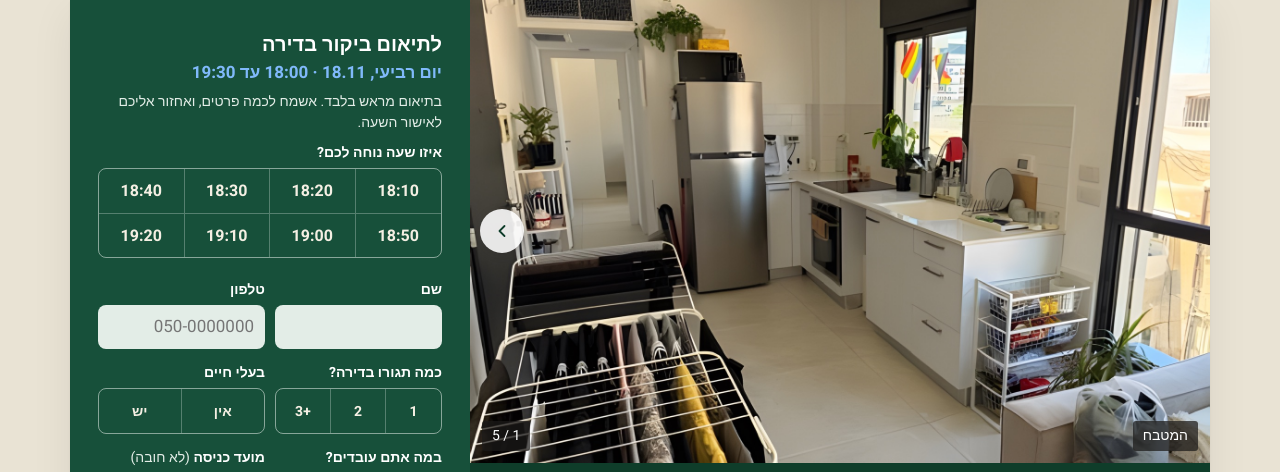
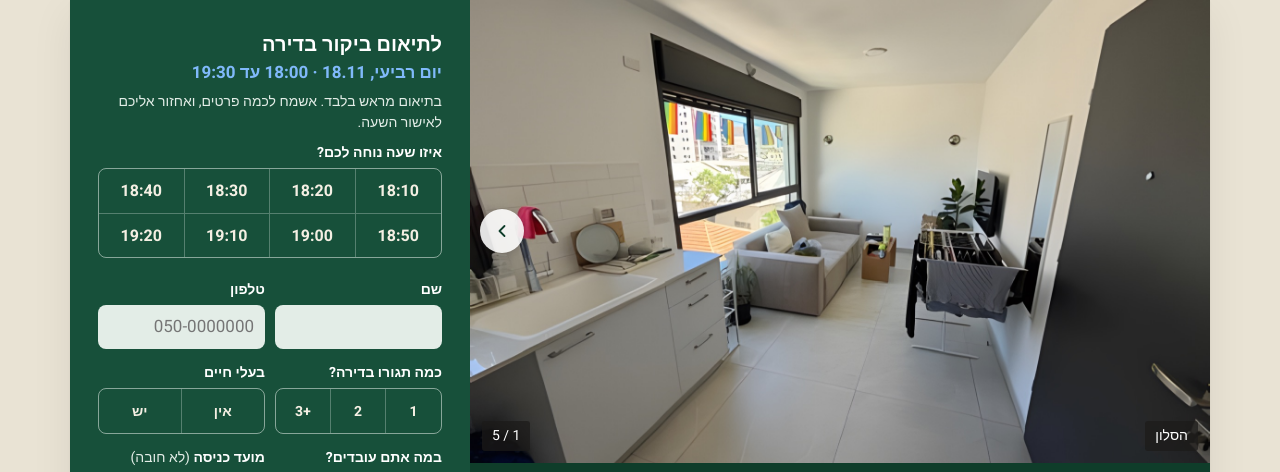
Before and after one commit to guyeiznerw-bot/frenkel-7a, a plain HTML site: page index.html in a window 1280 px wide. Shown: the top 472 px of the page. Drawn offline with Linux system fonts and the light colour scheme.

Commit message:
Carousel: living room first, kitchen second
Co-Authored-By: Claude Opus 5.5 <noreply@anthropic.com>

```diff
--- a/index.html
+++ b/index.html
@@ -220,8 +220,8 @@
 
   <section class="carousel" aria-roledescription="carousel" aria-label="תמונות הדירה">
     <ul class="track">
-      <li><figure style="margin:0"><img src="assets/02-kitchen.jpg" width="1600" height="1200" alt="המטבח: ארונות לבנים, כיריים, מקרר וחלון"><figcaption>המטבח</figcaption></figure></li>
-      <li><figure style="margin:0"><img src="assets/03-living-room.jpg" width="1600" height="1196" loading="lazy" alt="הסלון והמטבח בחלל אחד, חלון גדול לכיוון מערב"><figcaption>הסלון</figcaption></figure></li>
+      <li><figure style="margin:0"><img src="assets/03-living-room.jpg" width="1600" height="1196" alt="הסלון והמטבח בחלל אחד, חלון גדול לכיוון מערב"><figcaption>הסלון</figcaption></figure></li>
+      <li><figure style="margin:0"><img src="assets/02-kitchen.jpg" width="1600" height="1200" loading="lazy" alt="המטבח: ארונות לבנים, כיריים, מקרר וחלון"><figcaption>המטבח</figcaption></figure></li>
       <li><figure style="margin:0"><img src="assets/05-bedroom.jpg" width="1600" height="1198" loading="lazy" alt="חדר השינה עם חלון גדול ונוף פתוח"><figcaption>חדר השינה</figcaption></figure></li>
       <li><figure style="margin:0"><img src="assets/04-bathroom.jpg" width="1600" height="1201" loading="lazy" alt="חדר הרחצה: כיור, מקלחון וחלון"><figcaption>חדר הרחצה</figcaption></figure></li>
       <li><figure style="margin:0"><img src="assets/01-building-front.jpg" width="1600" height="1222" loading="lazy" alt="חזית הבניין ברחוב ידידיה פרנקל"><figcaption>חזית הבניין</figcaption></figure></li>
```
